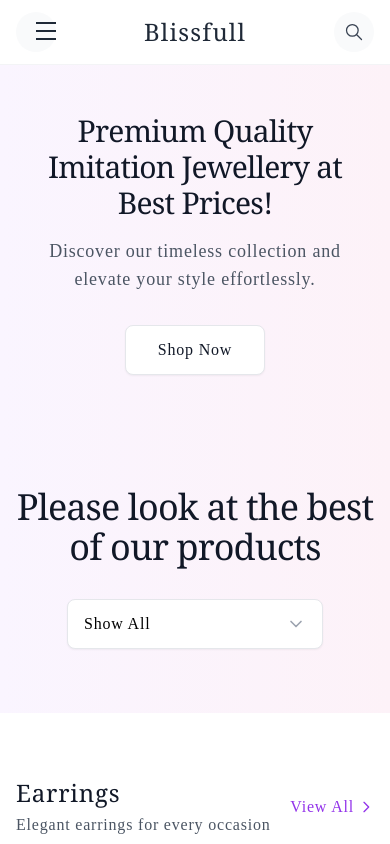
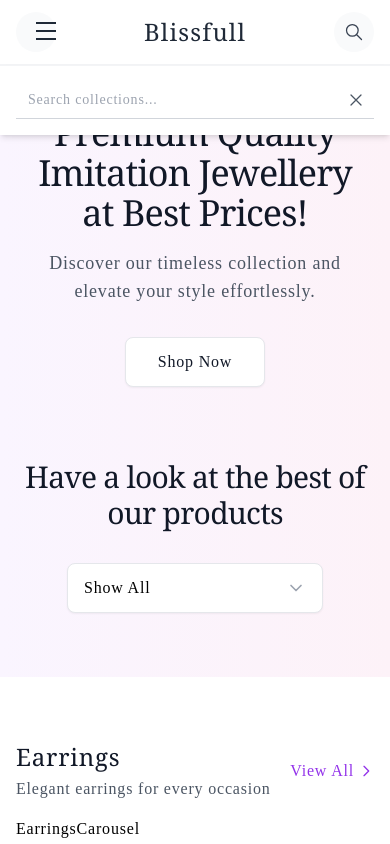
Before and after one commit to AnishRane13/Blissfull-Creations, a React (Vite) app: page / in a window 390 px wide. Both pictures are taken after a click on the button 354 px from the left and 32 px from the top of the page. Shown: the top 844 px of the page. Built offline with nearby package versions, Linux system fonts and the light colour scheme.

Commit message:
Hero section and Navbar changes

```diff
--- a/src/components/Hero.jsx
+++ b/src/components/Hero.jsx
@@ -34,8 +34,8 @@ const Hero = () => {
         <div className="absolute inset-0 bg-grid-slate-100 [mask-image:linear-gradient(0deg,white,rgba(255,255,255,0.6))] bg-top" />
         <div className="max-w-7xl mx-auto px-4 sm:px-6 lg:px-8 py-16 sm:py-24">
           <div className="text-center relative">
-            <h1 className="text-4xl sm:text-5xl font-serif tracking-tight text-gray-900 mb-8">
-              Please look at the best of our products
+            <h1 className="text-3xl sm:text-5xl font-serif tracking-tight text-gray-900 mb-8">
+              Have a look at the best of our products
             </h1>
 
             {/* Custom Dropdown with Fixed Positioning */}
--- a/src/components/InforBanner.jsx
+++ b/src/components/InforBanner.jsx
@@ -6,9 +6,9 @@ const InfoBanner = () => {
       {/* Background Grid Pattern */}
       <div className="absolute inset-0 bg-grid-slate-100 [mask-image:linear-gradient(0deg,white,rgba(255,255,255,0.6))] bg-top" />
 
-      <div className="relative max-w-4xl mx-auto px-6 py-12 text-center">
+      <div className="relative max-w-4xl mx-auto px-6 py-12 pb-2 text-center">
         {/* Info Text */}
-        <h2 className="text-3xl sm:text-4xl font-serif tracking-tight text-gray-900 mb-4">
+        <h2 className="text-4xl sm:text-4xl font-serif tracking-tight text-gray-900 mb-4">
           Premium Quality Imitation Jewellery at Best Prices!
         </h2>
         <p className="text-lg text-gray-600 mb-8 max-w-2xl mx-auto">
--- a/src/components/Navbar.jsx
+++ b/src/components/Navbar.jsx
@@ -50,7 +50,7 @@ const Navbar = () => {
   return (
     <div className="relative">
       <nav
-        className={`w-full transition-all duration-500 z-40 ${
+        className={`w-full transition-all duration-500 z-50 ${
           isSticky
             ? "fixed top-0 bg-white/95 backdrop-blur-md shadow-lg"
             : "relative bg-white"
@@ -85,8 +85,6 @@ const Navbar = () => {
                   </div>
                 </button>
               </div>
-
-
 
               {/* Desktop Nav */}
               <div className="hidden lg:flex items-center space-x-16">
@@ -138,21 +136,21 @@ const Navbar = () => {
             </div>
           </div>
         </div>
-      </nav>
 
-
-
+        {/* Search Overlay - Now inside nav */}
         {isSearchOpen && (
-                <div className="bg-white px-4 py-2 shadow-md fixed top-16 left-0 right-0 lg:relative lg:top-0">
+          <div className="absolute top-full left-0 right-0 bg-white shadow-md border-t border-gray-100 z-50">
+            <div className="max-w-7xl mx-auto px-4 py-4">
               <div className="flex items-center border-b border-gray-300">
                 <input
                   type="text"
                   placeholder="Search collections..."
                   className="w-full px-3 py-2 text-sm outline-none"
+                  autoFocus
                 />
                 <button
                   onClick={() => setIsSearchOpen(false)}
-                      className="text-gray-600 hover:text-gray-800"
+                  className="p-2 text-gray-600 hover:text-gray-800"
                 >
                   <svg
                     className="h-5 w-5"
@@ -170,7 +168,9 @@ const Navbar = () => {
                 </button>
               </div>
             </div>
+          </div>
         )}
+      </nav>
 
       {/* Mobile Menu - Modern Overlay */}
       <div
@@ -298,7 +298,6 @@ const Navbar = () => {
                 >
                   Contact
                 </a>
-                {/* <p className='text-sm text-gray-600 hover:text-gray-800 transition-colors duration-300'>Since 2018</p> */}
               </div>
             </div>
           </div>
```
Lines whose indentation alone changed are shown as unchanged.
